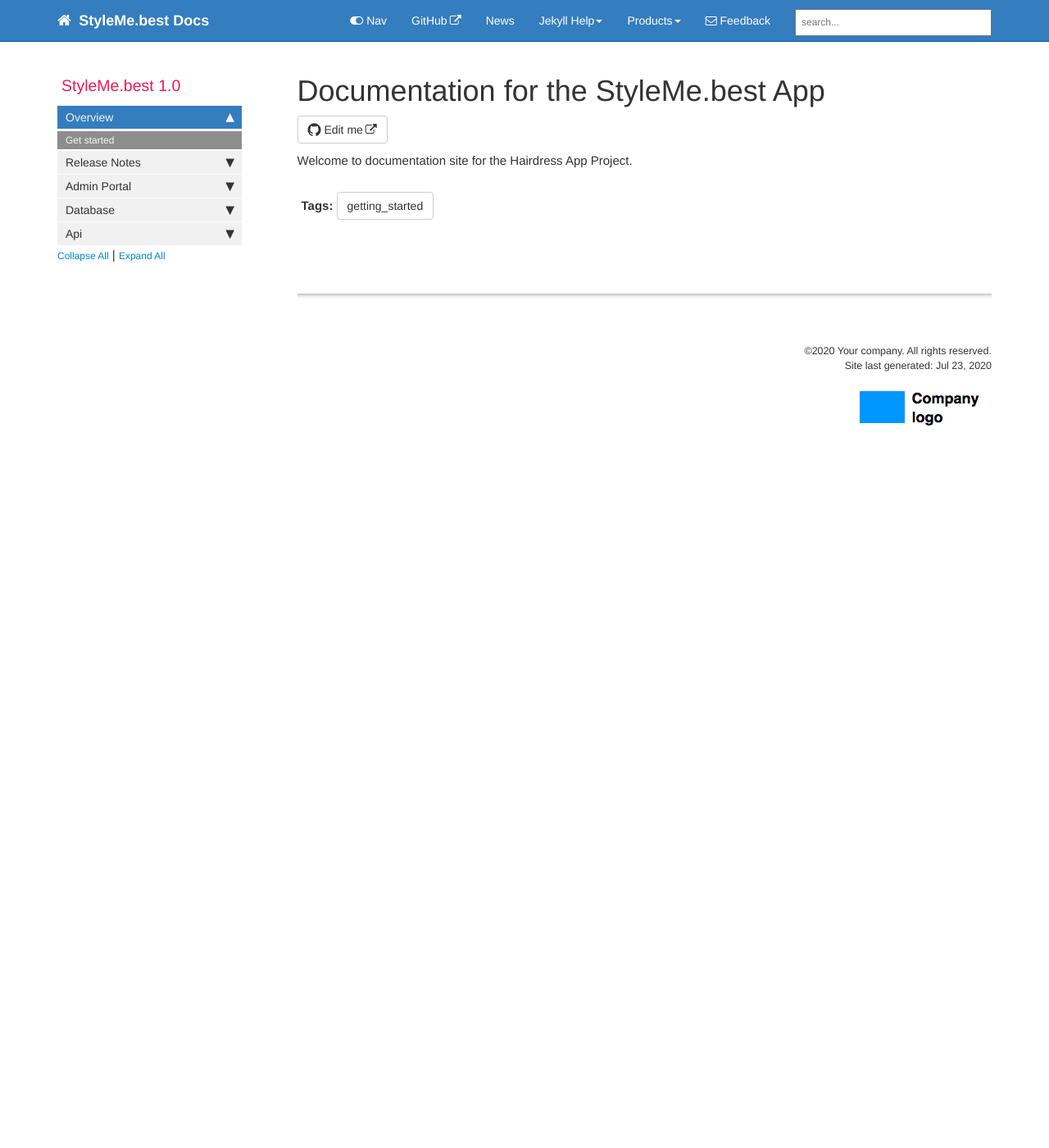
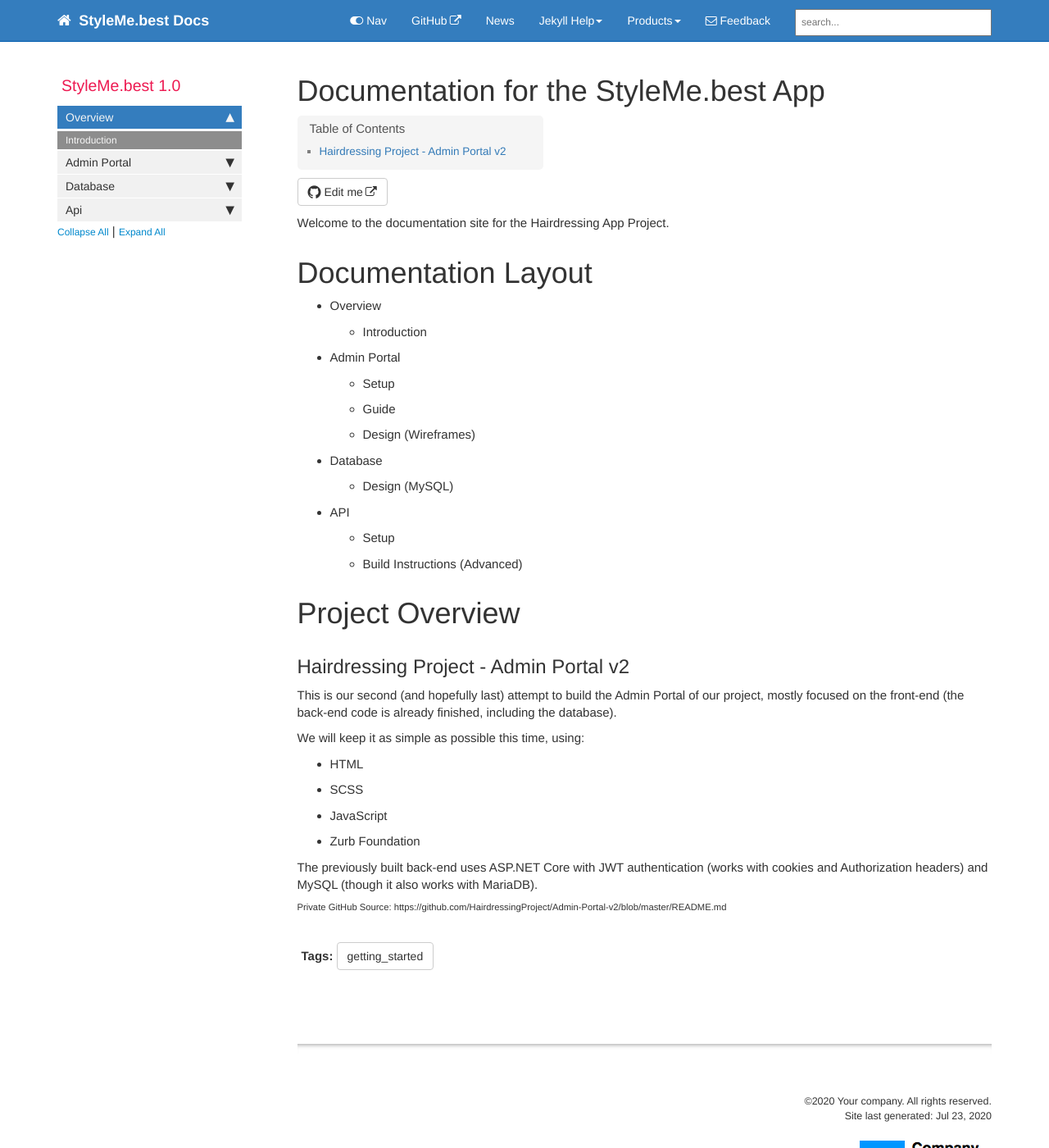
Before and after one commit to HairdressingProject/Documentation, a Jekyll site: the page built from index.md, in a window 1280 px wide and 1400 px high. Shown: the whole window at 82% size. Built offline with Jekyll 4.4.1, drawn with Linux system fonts in a browser that asks for light colours; comment, search, counter and statistics services are not loaded.

Commit message:
Added Stefan's changes to documentation

```diff
--- a/index.md
+++ b/index.md
@@ -5,4 +5,32 @@ tags: [getting_started]
 sidebar: mydoc_sidebar
 permalink: index.html
 ---
-Welcome to documentation site for the Hairdress App Project.
+Welcome to the documentation site for the Hairdressing App Project.
+
+# Documentation Layout
+* Overview
+    * Introduction
+* Admin Portal
+    * Setup
+    * Guide
+    * Design (Wireframes)
+* Database
+    * Design (MySQL)
+* API
+    * Setup
+    * Build Instructions (Advanced)
+
+# Project Overview
+## Hairdressing Project - Admin Portal v2
+This is our second (and hopefully last) attempt to build the Admin Portal of our project, mostly focused on the front-end (the back-end code is already finished, including the database).
+
+We will keep it as simple as possible this time, using:
+
+- HTML
+- SCSS
+- JavaScript
+- Zurb Foundation
+
+The previously built back-end uses ASP.NET Core with JWT authentication (works with cookies and Authorization headers) and MySQL (though it also works with MariaDB).
+
+<sup> Private GitHub Source: https://github.com/HairdressingProject/Admin-Portal-v2/blob/master/README.md </sup>
```
Also changed, not shown: _data/sidebars/mydoc_sidebar.yml (+18 -10 lines), pages/mydoc/mydoc_api_build_instructions.md (renamed from pages/mydoc/mydoc_build_api.md, +3 -1 lines).
